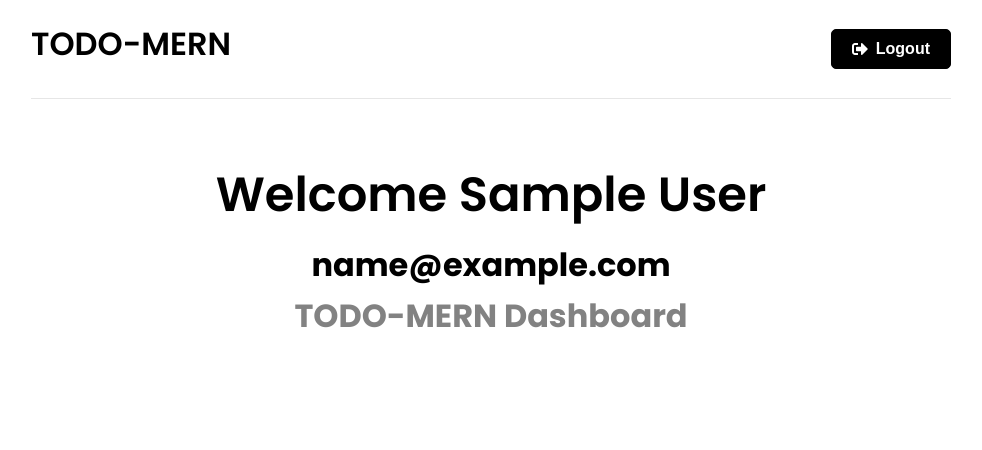
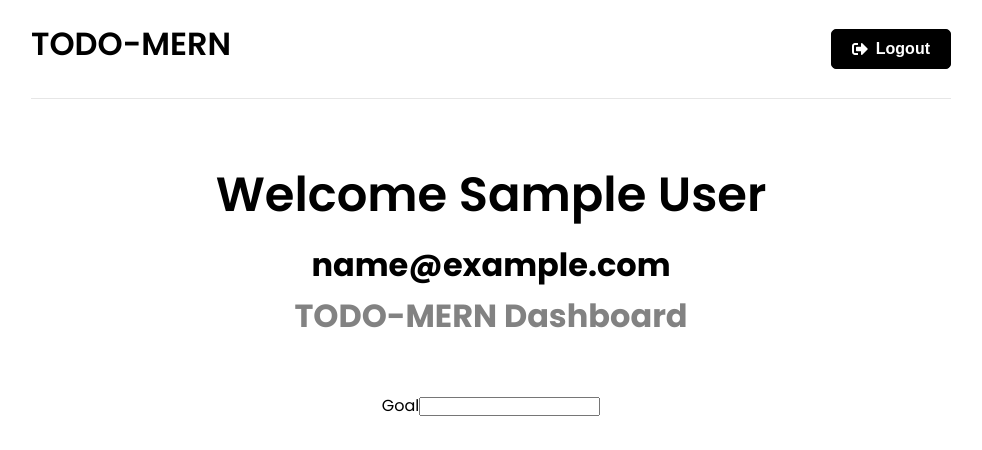
Before and after one commit to m4rkbello/MERN-STACK_SELF_TAUGHT_UNIVERSITY, a React (Create React App) app in the folder frontend/: page / in a window 1280 px wide. Shown: the top 450 px of the page, without its empty margins (149-1131 px from the left). Built offline with nearby package versions, Linux system fonts and the light colour scheme; sample sign-in values are in the browser's storage.

Commit message:
FRONTEND AND REDUXZ

```diff
--- a/frontend/src/components/GoalForm.jsx
+++ b/frontend/src/components/GoalForm.jsx
@@ -5,6 +5,8 @@ import { useNavigate } from 'react-router-dom'
 import { toast } from 'react-toastify'
 
 function GoalForm() {
+  const [text, setText] = useState('')
+
 
   const handleFormSubmit = e => {
     e.preventDefault()
@@ -14,6 +16,8 @@ function GoalForm() {
   return <section className='form'>
     <form onSubmit='handleFormSubmit'>
 
+      <label htmlFor='text'>Goal</label>
+      <input type='text' />
     </form>
 
   </section>
```
